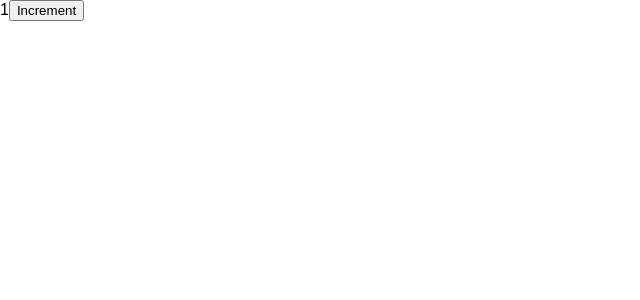
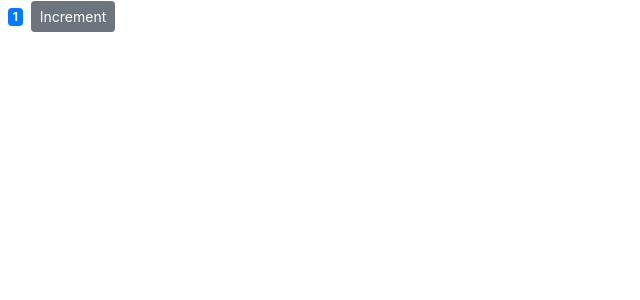
Before and after one commit to jamcry/react-counter-app, a React (Create React App) app: page / in a window 1280 px wide. Shown: the top 300 px of the page, without its empty margins (0-640 px from the left). Built offline with nearby package versions, Linux system fonts and the light colour scheme.

Commit message:
Add bootstrap

```diff
--- a/src/components/counter.jsx
+++ b/src/components/counter.jsx
@@ -11,8 +11,13 @@ class Counter extends Component {
   render() {
     return (
       <div>
-        <span>{this.state.value}</span>
-        <button onClick={this.handleIncrement}>Increment</button>
+        <span className={this.getBadgeClasses()}>{this.state.value}</span>
+        <button
+          className="btn btn-secondary btn-sm"
+          onClick={this.handleIncrement}
+        >
+        Increment
+        </button>
       </div>
     );
   }
@@ -21,6 +26,11 @@ class Counter extends Component {
     console.log("handle");
     this.setState({value : this.state.value + 1});
   }
+
+  getBadgeClasses() {
+    // Return warning(yellow) badge if value is zero, primary(blue) otherwise
+    return "badge m-2 badge-" + (this.state.value === 0 ? "warning" : "primary");
+  }
 }
 
 export default Counter;
--- a/src/index.js
+++ b/src/index.js
@@ -2,6 +2,7 @@ import React from 'react';
 import ReactDOM from 'react-dom';
 import './index.css';
 import Counter from './components/counter'
+import 'bootstrap/dist/css/bootstrap.css';
 
 ReactDOM.render(
   <Counter />,
```
